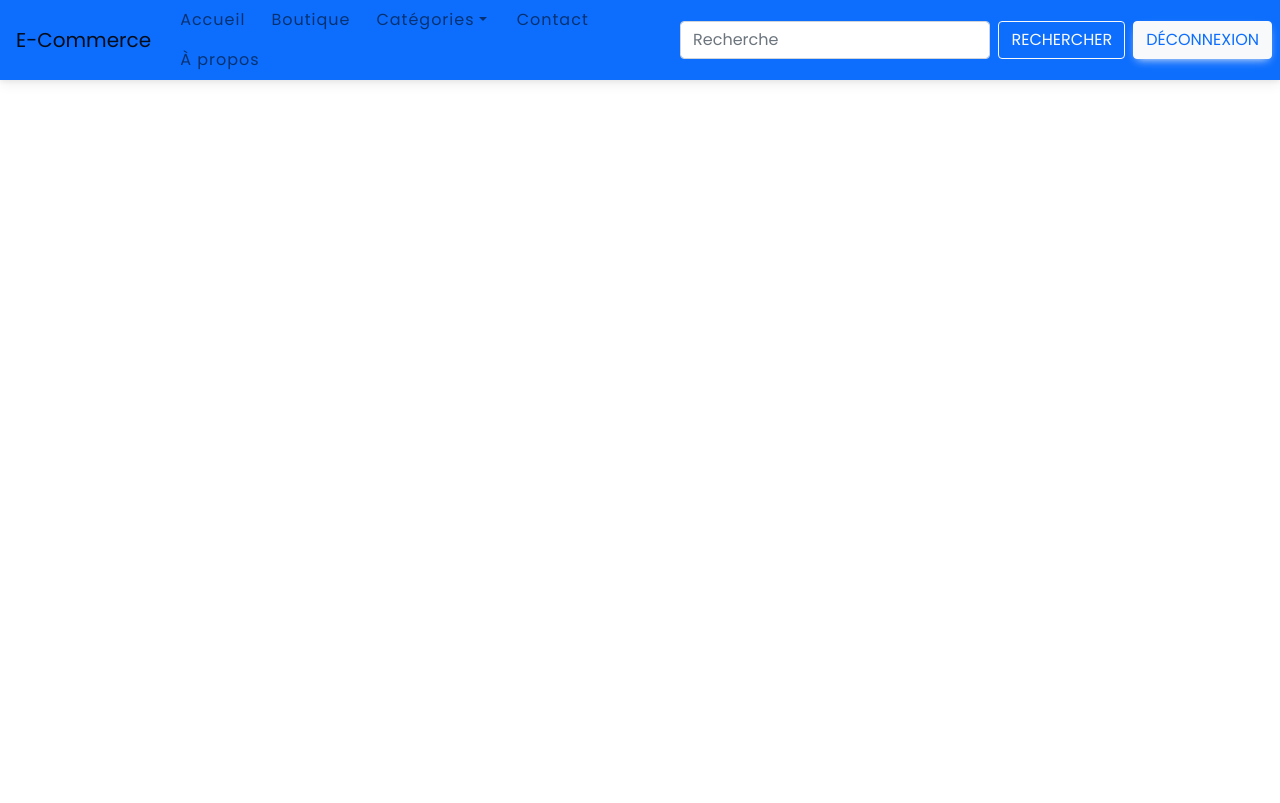
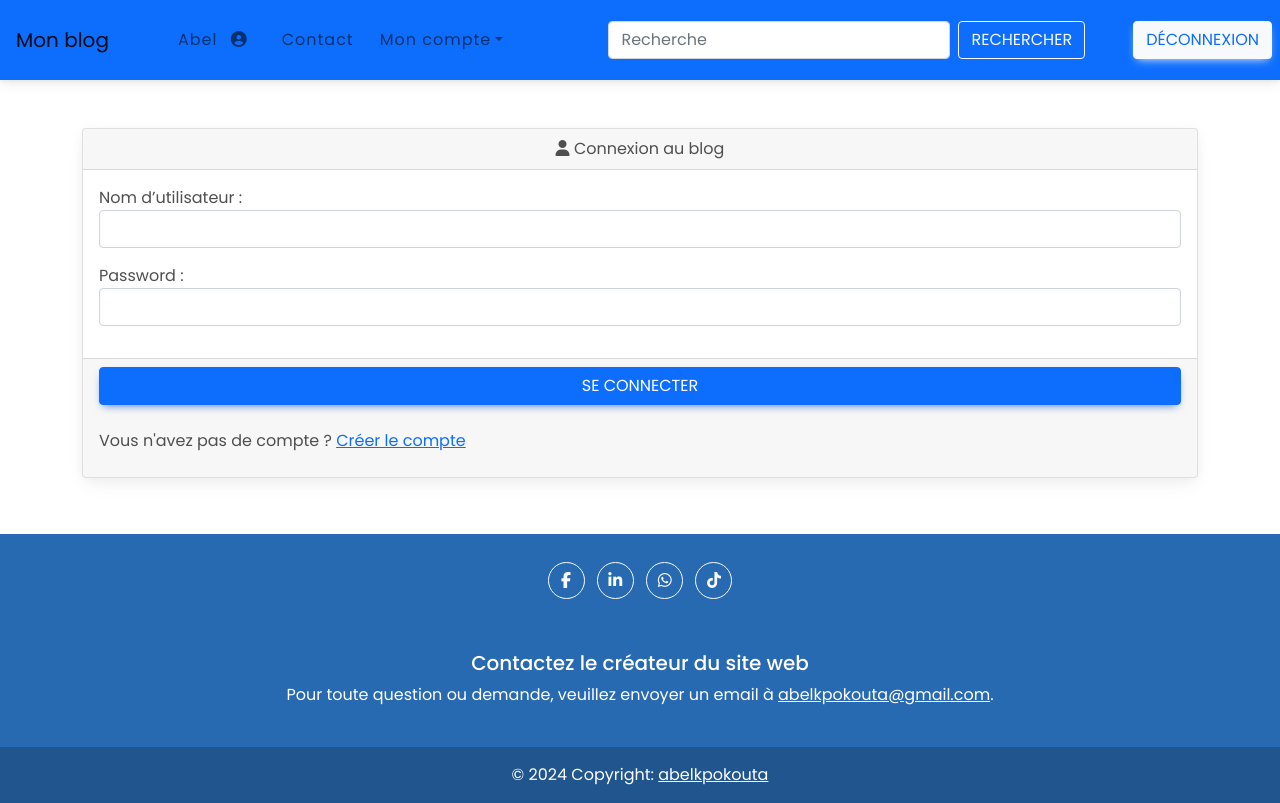
Before and after one commit to Abel-Dev-KPOKOUTA/My_blog_ecommerce, a Django app: page /blog/authentification/connexion/ in a window 1280 px wide. Before the commit the page ends 83 px from the top, so only its background shows below. Run offline with Django 5.2, Linux system fonts and the light colour scheme; a user stored in the database is signed in; some libraries are stand-ins or nearby versions.

Commit message:
modification

```diff
--- a/blog/templates/blog/navigation_bar.html
+++ b/blog/templates/blog/navigation_bar.html
@@ -42,53 +42,59 @@
   <script type="text/javascript" src="{% static 'js/styles.js' %}"></script>
   <div>
     <nav class="navbar navbar-expand-lg navbar-light bg-primary">
-        <a class="navbar-brand" href="{% url 'home' %}">E-Commerce</a>
+        <a class="navbar-brand" href="{% url 'blog_site:afficher' %}">Mon blog</a>
         <button class="navbar-toggler" type="button" data-bs-toggle="collapse" data-bs-target="#navbarNav" aria-controls="navbarNav" aria-expanded="false" aria-label="Toggle navigation">
             <span class="navbar-toggler-icon"></span>
         </button>
         <div class="collapse navbar-collapse" id="navbarNav">
             <ul class="navbar-nav me-auto">
                 <li class="nav-item">
-                    <a href="{% url 'home' %}" class="nav-link">Accueil</a>
+                    {% if user.is_authenticated %}
+                    <a href="{% url 'app_admin:tableau' %}" class="nav-link">{{ user.username }} <i class="fas fa-user-circle me-2"></i></a>
+                    {% else %}
+                    <a href="{% url 'app_admin:tableau' %}" class="nav-link">None</a>
+                    {% endif %}
                 </li>
                 <li class="nav-item">
-                    <a href="{% url 'shop' %}" class="nav-link">Boutique</a>
+                    <a href="{% url 'blog_site:contact_admin' %}" class="nav-link">Contact</a>
                 </li>
                 <li class="nav-item dropdown">
-                    <a href="#" class="nav-link dropdown-toggle" id="navbarDropdown" role="button" data-bs-toggle="dropdown" aria-expanded="false">Catégories</a>
-                    <ul class="dropdown-menu" aria-labelledby="navbarDropdown">
-                        <li><a href="{% url 'category' 'electronics' %}" class="dropdown-item">Électronique</a></li>
-                        <li><a href="{% url 'category' 'fashion' %}" class="dropdown-item">Mode</a></li>
-                        <li><a href="{% url 'category' 'home' %}" class="dropdown-item">Maison</a></li>
-                        <li><a href="{% url 'category' 'beauty' %}" class="dropdown-item">Beauté</a></li>
+                    <a href="#" class="nav-link dropdown-toggle" id="navbarDropdown" role="button" data-bs-toggle="dropdown" aria-expanded="false">Mon compte</a>
+                    <ul class="dropdown-menu" aria-labelledby="navbarDropdown" style="width: 300px;">
+                        {% if user.is_authenticated %}
+                        <li><a href="{% url 'authentification:user_connexion' %}" class="dropdown-item">Vous êtes conecté ✅</a></li>
+                        {% else %}
+                        <li><a href="{% url 'authentification:user_connexion' %}" class="dropdown-item">Connexion</a></li>
+                        {% endif %}
+                        <li><a href="{% url 'authentification:user_deconnexion' %}" class="dropdown-item">Deconnexion</a></li>
+                        {% if user.is_authenticated %}
+                        <li><a href="#" class="dropdown-item">Inscription faîte ✅</a></li>
+                        {% else %}
+                        <li><a href="#" class="dropdown-item">Inscription </a></li>
+                        {% endif %}
+
                     </ul>
                 </li>
-                <li class="nav-item">
-                    <a href="{% url 'contact' %}" class="nav-link">Contact</a>
-                </li>
-                <li class="nav-item">
-                    <a href="{% url 'about' %}" class="nav-link">À propos</a>
-                </li>
             </ul>
-            <form class="d-flex ms-auto" action="{% url 'search' %}">
-                <input class="form-control me-2" type="search" placeholder="Recherche" aria-label="Search" name="query">
+            <form class="d-flex ms-auto" action="{% url 'blog_site:rechercher' %}">
+                <input class="form-control me-2" type="search" placeholder="Recherche" aria-label="Search" name="article">
                 <button class="btn btn-outline-light" type="submit">Rechercher</button>
             </form>
             {% if user.is_authenticated %}
-            <a class="btn btn-light text-primary ms-2" href="{% url 'logout' %}">Déconnexion</a>
+            <a class="btn btn-light text-primary ms-2" href="{% url 'authentification:user_deconnexion' %}">Déconnexion</a>
             {% else %}
-            <a class="btn btn-light text-primary ms-2" href="{% url 'login' %}">Connexion</a>
+            <a class="btn btn-light text-primary ms-2" href="{% url 'authentification:user_connexion' %}">Connexion</a>
             {% endif %}
         </div>
     </nav>
   </div>
 
-  {% block content %}
-  <!-- Premier block pour introduire le corps des pages ... -->
-  {% endblock %}
+  {% block contenu %}
+  <!-- Premier block pour introduit le corps des pages ... -->
+  {% endblock%}
 
-  {% block footer %}
-  <!-- Deuxième block pour introduire le pied de page ... -->
+  {% block pied_page %}
+  <!-- Deuxième block pour introduit le pied de page ... -->
   {% endblock %}
 </body>
 </html>
```
